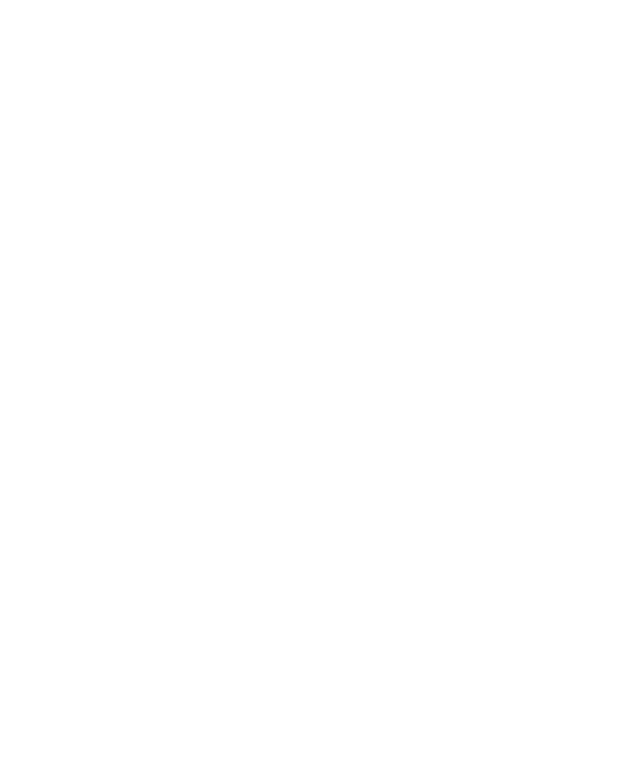
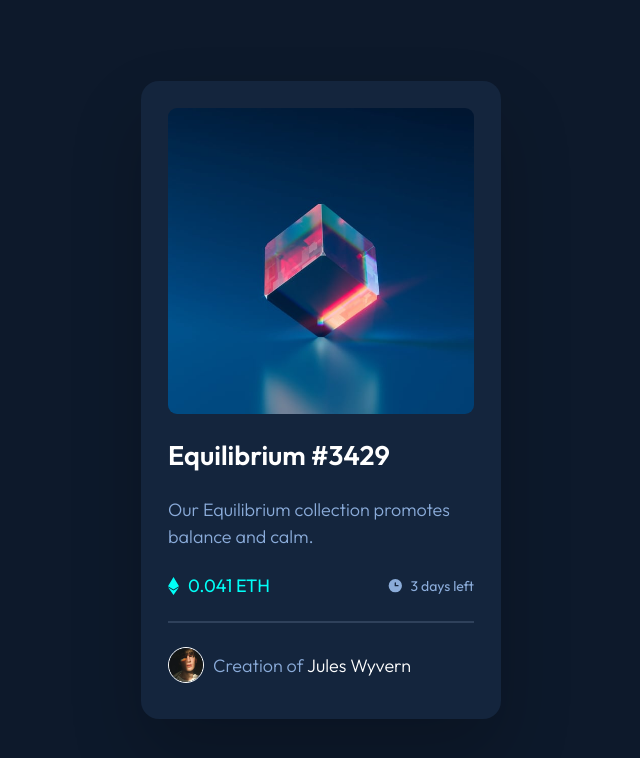
Before and after one commit to Loic-MAES-ORGA/frontendmentor-nft-preview, a plain HTML site: page index.html in a window 1280 px wide. Shown: the whole page, without its empty margins (319-959 px from the left). Drawn offline with Linux system fonts and the light colour scheme.

Commit message:
:rocket: Final stuff

```diff
--- /dev/null
+++ b/css/_colors.scss
@@ -0,0 +1,7 @@
+$soft-blue: hsl(215, 51%, 70%);
+$cyan: hsl(178, 100%, 50%);
+
+$main-bg: hsl(217, 54%, 11%);
+$card-bg: hsl(216, 50%, 16%);
+$line: hsl(215, 32%, 27%);
+$white: hsl(0, 0%, 100%);
--- a/css/normalize.scss
+++ b/css/normalize.scss
@@ -1 +1,22 @@
 // TODO: Normalize styles
+*,
+*::before,
+*::after {
+  margin: 0;
+  padding: 0;
+  font: inherit;
+  color: currentColor;
+  text-decoration: none;
+  box-sizing: border-box;
+}
+
+body {
+  width: 100%;
+  font-size: 18px; // See in guidelines
+  min-height: 100vh;
+  font-family: 'Outfit', 'Helvetic', 'Arial', sans-serif;
+
+  @media screen and (max-width: 375px) {
+    font-size: 16px;
+  }
+}
--- /dev/null
+++ b/css/styles.scss
@@ -0,0 +1,80 @@
+@use "colors";
+
+.grid-flow {
+  gap: 1.5rem;
+  display: grid;
+}
+
+.flex-flow {
+  display: flex;
+  grid-gap: .5em;
+  align-items: center;
+
+  &[data-gap="auto"] {
+    justify-content: space-between;
+  }
+
+  &[data-gap="fixed"] {
+    gap: 1em;
+  }
+}
+
+body {
+  display: grid;
+  color: colors.$white;
+  place-content: center;
+  background-color: colors.$main-bg;
+}
+
+.card {
+  max-width: 20em;
+  border-radius: 1em;
+  padding: 1.5em 1.5em 2em;
+  color: colors.$soft-blue;
+  background-color: colors.$card-bg;
+  box-shadow: 0 2em 4em rgba(0, 0, 0, .2);
+
+  &__thumbnail {
+    width: 100%;
+    border-radius: .5em;
+  }
+
+  &__title {
+    font-size: 1.5em;
+    font-weight: 700;
+    color: colors.$white;
+  }
+
+  &__description {
+    font-weight: 300;
+    line-height: 150%;
+  }
+
+  &__stats {
+    &__value {
+      color: colors.$cyan;
+    }
+
+    &__timestamp {
+      font-size: .78em;
+    }
+  }
+
+  &__separator {
+    border: .5px solid colors.$line;
+  }
+
+  &__author {
+    font-weight: 300;
+
+    &--avatar {
+      height: 2em;
+      border-radius: 50%;
+      border: 1px solid colors.$white;
+    }
+
+    &--profile {
+      color: colors.$white;
+    }
+  }
+}
--- a/index.html
+++ b/index.html
@@ -5,11 +5,41 @@
         <meta http-equiv="X-UA-Compatible" content="ie=edge" />
         <meta name="viewport" content="width=device-width, user-scalable=no, initial-scale=1.0, maximum-scale=1.0, minimum-scale=1.0" />
 
+        <!-- FONTS -->
+        <link rel="preconnect" href="https://fonts.googleapis.com">
+        <link rel="preconnect" href="https://fonts.gstatic.com" crossorigin>
+        <link href="https://fonts.googleapis.com/css2?family=Outfit:wght@300;400;600&display=swap" rel="stylesheet">
+        <!-- STYLES -->
         <link rel="stylesheet" href="css/normalize.css" />
+        <link rel="stylesheet" href="css/styles.css" />
 
         <title>FrontEndMentor - NFT Preview</title>
     </head>
     <body>
+        <!-- CODE HERE -->
+        <main class="card grid-flow">
+            <img src="./imgs/image-equilibrium.jpg" alt="Equilibrium" class="card__thumbnail" />
 
+            <h1 class="card__title">Equilibrium #3429</h1>
+            <p class="card__description">Our Equilibrium collection promotes balance and calm.</p>
+
+            <article class="card__stats flex-flow" data-gap="auto">
+                <p class="card__stats__value flex-flow">
+                    <svg width="11" height="18" xmlns="http://www.w3.org/2000/svg"><path d="M11 10.216 5.5 18 0 10.216l5.5 3.263 5.5-3.262ZM5.5 0l5.496 9.169L5.5 12.43 0 9.17 5.5 0Z" fill="#00FFF8"/></svg>
+                    0.041 ETH
+                </p>
+                <p class="card__stats__timestamp flex-flow">
+                    <svg width="17" height="17" xmlns="http://www.w3.org/2000/svg"><path d="M8.305 2.007a6.667 6.667 0 1 0 0 13.334 6.667 6.667 0 0 0 0-13.334Zm2.667 7.334H8.305a.667.667 0 0 1-.667-.667V6.007a.667.667 0 0 1 1.334 0v2h2a.667.667 0 0 1 0 1.334Z" fill="#8BACD9"/></svg>
+                    3 days left
+                </p>
+            </article>
+
+            <hr class="card__separator" />
+
+            <footer class="card__author flex-flow" data-gap="large">
+                <img src="./imgs/image-avatar.png" alt="Jules Wyvern's Face" class="card__author--avatar" />
+                <span>Creation of <a href="#" class="card__author--profile">Jules Wyvern</a></span>
+            </footer>
+        </main>
     </body>
 </html>
```
Also changed, not shown: css/normalize.css, css/styles.css (added), imgs/favicon-32x32.png (added), imgs/image-avatar.png (added), imgs/image-equilibrium.jpg (added).
